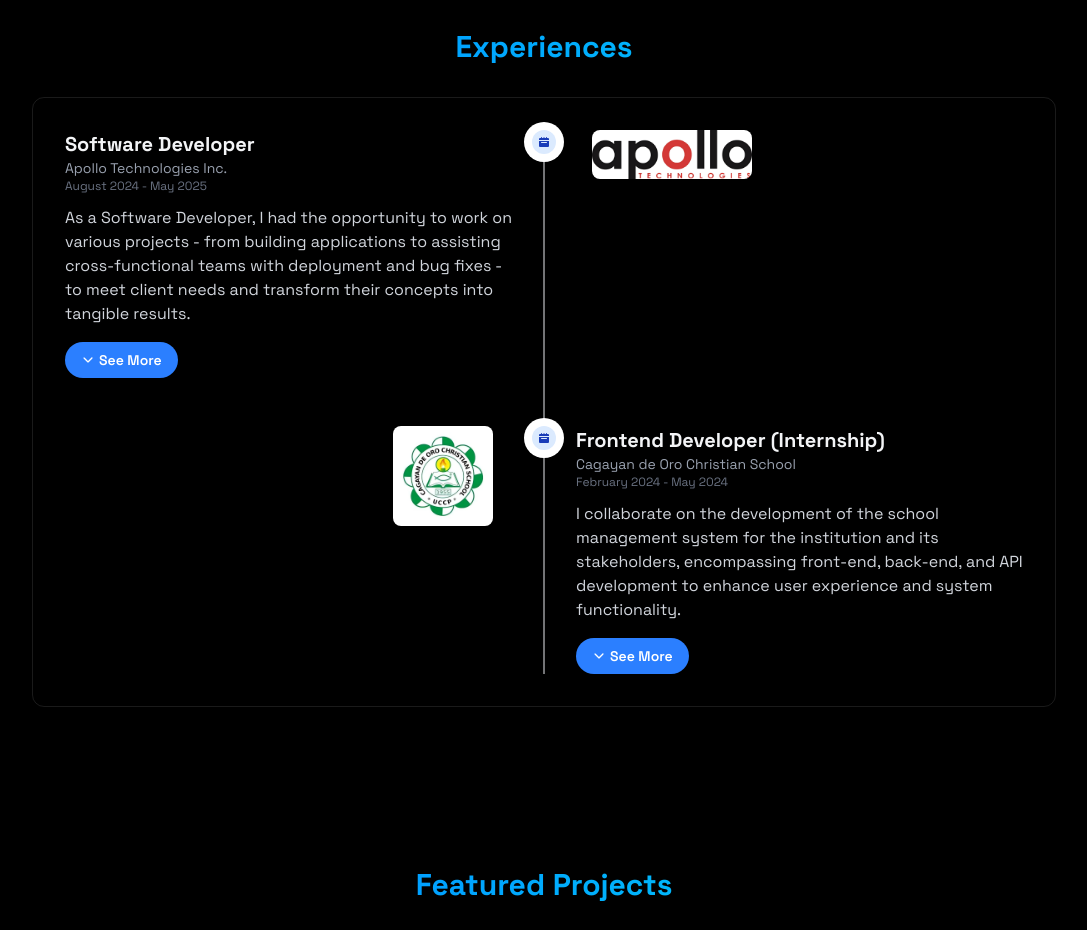
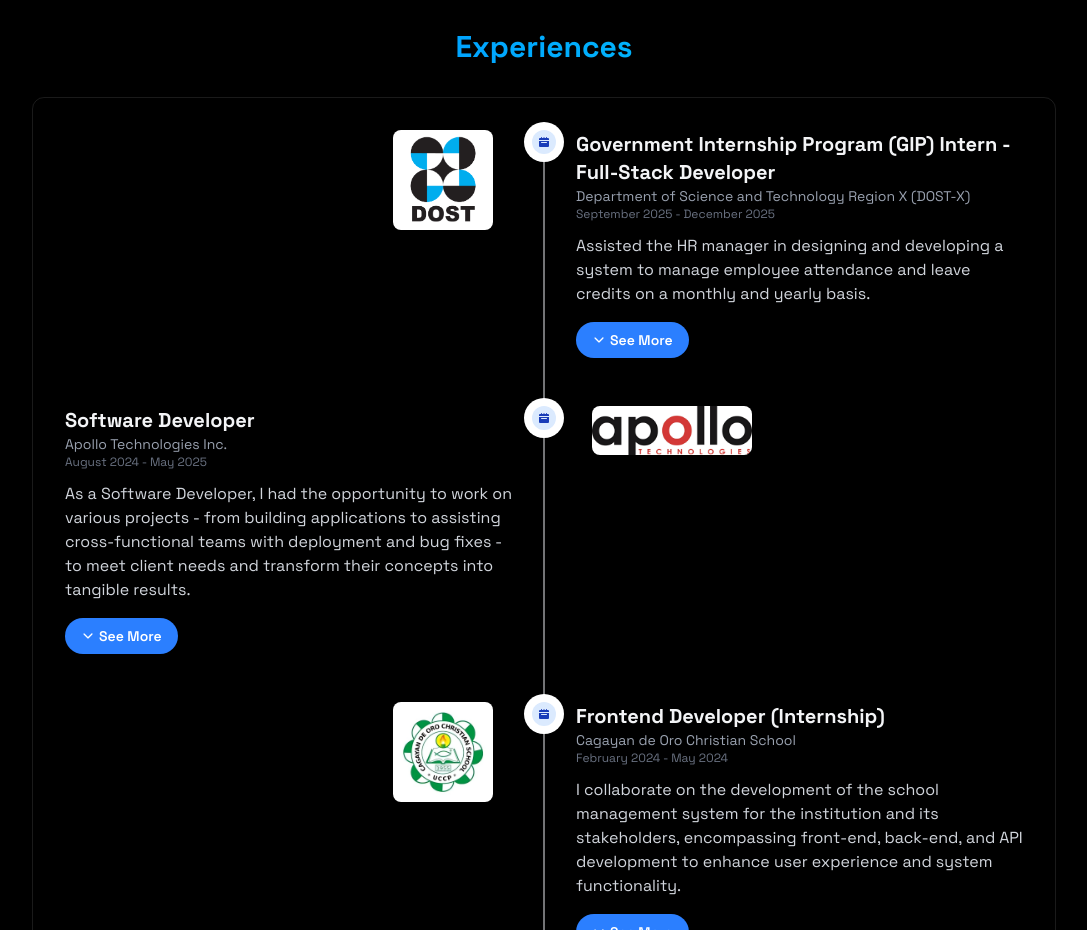
Before and after one commit to anne716/portfolio-gabriento, a React (Vite) app: page / in a window 1280 px wide. Shown: the part 2460-3390 px from the top of the page, without its empty margins (96-1183 px from the left). Built offline with nearby package versions, Linux system fonts and the light colour scheme; a web font is replaced by a local one.

Commit message:
feat: add third experience in work experiences section

```diff
--- a/src/components/sections/Experience.jsx
+++ b/src/components/sections/Experience.jsx
@@ -7,31 +7,38 @@ import tailwindcssLogo from "../../assets/svg/tailwindcss.svg";
 import { IoIosArrowUp, IoIosArrowDown } from "react-icons/io";
 import apollotechLogo from "../../assets/images/logos/apollotech.png";
 import cdocsLogo from "../../assets/images/logos/cdocs.png";
+import dostLogo from "../../assets/images/logos/dost.png";
+import flowbiteLogo from "../../assets/svg/flowbite.svg";
 
 export const Experience = () => {
     const [isFirstExpanded, setIsFirstExpanded] = useState(false);
     const [isSecondExpanded, setIsSecondExpanded] = useState(false);
+    const [isThirdExpanded, setIsThirdExpanded] = useState(false);
     const [timelineHeight, setTimelineHeight] = useState('auto');
 
     const firstExperienceRef = useRef(null);
     const secondExperienceRef = useRef(null);
+    const thirdExperienceRef = useRef(null);
     const timelineContainerRef = useRef(null);
 
     const toggleExpandFirst = () => setIsFirstExpanded(!isFirstExpanded);
     const toggleExpandSecond = () => setIsSecondExpanded(!isSecondExpanded);
+    const toggleExpandThird = () => setIsThirdExpanded(!isThirdExpanded);
 
     useEffect(() => {
         const updateTimelineHeight = () => {
-            if (firstExperienceRef.current && secondExperienceRef.current && timelineContainerRef.current) {
+            if (firstExperienceRef.current && secondExperienceRef.current && thirdExperienceRef.current && timelineContainerRef.current) {
                 // Get the bottom position of both experience cards relative to the container
                 const firstRect = firstExperienceRef.current.getBoundingClientRect();
                 const secondRect = secondExperienceRef.current.getBoundingClientRect();
+                const thirdRect = thirdExperienceRef.current.getBoundingClientRect();
                 const containerRect = timelineContainerRef.current.getBoundingClientRect();
 
                 const firstBottom = firstRect.bottom - containerRect.top;
                 const secondBottom = secondRect.bottom - containerRect.top;
+                const thirdBottom = thirdRect.bottom - containerRect.top;
 
-                const newHeight = Math.max(firstBottom, secondBottom) - 33;
+                const newHeight = Math.max(firstBottom, secondBottom, thirdBottom) - 33;
                 setTimelineHeight(`${newHeight}px`);
             }
         };
@@ -49,11 +56,14 @@ export const Experience = () => {
         if (secondExperienceRef.current) {
             resizeObserver.observe(secondExperienceRef.current);
         }
+        if (thirdExperienceRef.current) {
+            resizeObserver.observe(thirdExperienceRef.current);
+        }
 
         return () => {
             resizeObserver.disconnect();
         };
-    }, [isFirstExpanded, isSecondExpanded]);
+    }, [isFirstExpanded, isSecondExpanded, isThirdExpanded]);
 
     return (
         <section
@@ -76,6 +86,117 @@ export const Experience = () => {
                     ></div>
 
                     <ol className="space-y-12">
+                        <li className="relative w-1/2 pl-8 text-left right-side ml-auto" ref={thirdExperienceRef}>
+                            <div className="absolute top-0 left-0 transform -translate-x-1/2">
+                                <span className="flex items-center justify-center w-6 h-6 bg-blue-100 rounded-full ring-8 ring-white dark:ring-gray-900 dark:bg-blue-900">
+                                    <svg
+                                        className="w-2.5 h-2.5 text-blue-800 dark:text-blue-300"
+                                        aria-hidden="true"
+                                        xmlns="http://www.w3.org/2000/svg"
+                                        fill="currentColor"
+                                        viewBox="0 0 20 20"
+                                    >
+                                        <path d="M20 4a2 2 0 0 0-2-2h-2V1a1 1 0 0 0-2 0v1h-3V1a1 1 0 0 0-2 0v1H6V1a1 1 0 0 0-2 0v1H2a2 2 0 0 0-2 2v2h20V4ZM0 18a2 2 0 0 0 2 2h16a2 2 0 0 0 2-2V8H0v10Zm5-8h10a1 1 0 0 1 0 2H5a1 1 0 0 1 0-2Z" />
+                                    </svg>
+                                </span>
+                            </div>
+
+                            <div className="absolute top-0 right-0 transform -translate-x-[395%] md:-translate-x-[530%] w-25 h-25 flex items-start">
+                                <img
+                                    src={dostLogo}
+                                    alt="DOST Logo"
+                                    className="max-w-full max-h-full object-contain rounded-lg bg-white"
+                                />
+                            </div>
+                            <div>
+                                <h3 className="text-xl font-bold">
+                                    Government Internship Program (GIP) Intern - Full-Stack Developer
+                                </h3>
+                                <h4 className="text-sm text-gray-400">
+                                    Department of Science and Technology Region X (DOST-X)
+                                </h4>
+                                <time className="block text-xs text-gray-500 mb-3">
+                                    September 2025 - December 2025
+                                </time>
+                                <p className="text-gray-300 mb-4">
+                                    Assisted the HR manager in designing and developing a system to manage employee attendance and leave credits on a monthly and yearly basis.
+                                </p>
+
+                                {!isThirdExpanded && (
+                                    <button
+                                        onClick={toggleExpandThird}
+                                        className="cursor-pointer flex justify-center items-center gap-1 bg-blue-500 text-white text-sm py-2 px-4 rounded-full font-semibold transition relative overflow-hidden hover:-translate-y-0.5 hover:shadow-[0_0_15px_rgba(59,130,246,0.4)]"
+                                    >
+                                        <IoIosArrowDown /> See More
+                                    </button>
+                                )}
+
+                                {isThirdExpanded && (
+                                    <>
+                                        <p className="font-bold mb-2">
+                                            Activities
+                                        </p>
+                                        <ul className="list-disc list-inside text-gray-300 mb-4 ps-1">
+                                            <li>Designed the Attendance Management System using Figma.</li>
+                                            <li>Developed a responsive front-end using ReactJS, TailwindCSS, and Flowbite.</li>
+                                            <li>Developed the back-end using Laravel and PostgreSQL.</li>
+                                        </ul>
+
+                                        <p className="font-bold mb-2">
+                                            Technologies
+                                        </p>
+                                        <div className="grid grid-cols-3 md:grid-cols-5 gap-1 space-y-2 mb-6">
+                                            <div className="cursor-default flex items-center gap-1 hover:-translate-y-1 transition">
+                                                <svg width={20} height={20}>
+                                                    <use xlinkHref={`${sprite}#react`} />
+                                                </svg>
+                                                <span className="text-[11px] text-gray-300">React</span>
+                                            </div>
+                                            <div className="cursor-default flex items-center gap-1 hover:-translate-y-1 transition">
+                                                <svg width={20} height={20}>
+                                                    <use xlinkHref={`${sprite}#laravel`} />
+                                                </svg>
+                                                <span className="text-[11px] text-gray-300">Laravel</span>
+                                            </div>
+                                            <div className="cursor-default flex items-center gap-1 hover:-translate-y-1 transition">
+                                                <svg width={20} height={20}>
+                                                    <use xlinkHref={`${sprite}#html`} />
+                                                </svg>
+                                                <span className="text-[11px] text-gray-300">HTML</span>
+                                            </div>
+                                            <div className="cursor-default flex items-center gap-1 hover:-translate-y-1 transition">
+                                                <svg width={20} height={20}>
+                                                    <use xlinkHref={`${sprite}#css`} />
+                                                </svg>
+                                                <span className="text-[11px] text-gray-300">CSS</span>
+                                            </div>
+                                            <div className="cursor-default flex items-center gap-1 hover:-translate-y-1 transition">
+                                                <svg width={20} height={20}>
+                                                    <use xlinkHref={`${sprite}#javascript`} />
+                                                </svg>
+                                                <span className="text-[11px] text-gray-300">JavaScript</span>
+                                            </div>
+                                            <div className="cursor-default flex items-center gap-1 hover:-translate-y-1 transition">
+                                                <img src={tailwindcssLogo} alt="TailwindCSS Logo" width={20} height={20} />
+                                                <span className="text-[11px] text-gray-300">TailwindCSS</span>
+                                            </div>
+                                            <div className="cursor-default flex items-center gap-1 mb-2 hover:-translate-y-1 transition">
+                                                <img src={flowbiteLogo} alt="Flowbite Logo" width={20} height={20} />
+                                                <span className="text-[11px] text-gray-300">Flowbite</span>
+                                            </div>
+                                        </div>
+
+                                        <button
+                                            onClick={toggleExpandThird}
+                                            className="cursor-pointer flex justify-center items-center gap-1 bg-blue-500 text-white text-sm py-2 px-4 rounded-full font-semibold transition relative overflow-hidden hover:-translate-y-0.5 hover:shadow-[0_0_15px_rgba(59,130,246,0.4)]"
+                                        >
+                                            <IoIosArrowUp /> See Less
+                                        </button>
+                                    </>
+                                )}
+                            </div>
+                        </li>
+
                         <li className="relative w-1/2 pr-8 left-side" ref={firstExperienceRef}>
                             <div className="absolute top-0 right-0 transform translate-x-1/2">
                                 <span className="flex items-center justify-center w-6 h-6 bg-blue-100 rounded-full ring-8 ring-white dark:ring-gray-900 dark:bg-blue-900">
@@ -303,7 +424,7 @@ export const Experience = () => {
                                                 <img src={pythonLogo} alt="Python Logo" width={20} height={20} />
                                                 <span className="text-[11px] text-gray-300">Python</span>
                                             </div>
-                                            <div className="cursor-default flex items-center gap-1 hover:-translate-y-1 transition">
+                                            <div className="cursor-default flex items-center gap-1 mb-2 hover:-translate-y-1 transition">
                                                 <svg width={20} height={20}>
                                                     <use xlinkHref={`${sprite}#material-ui`} />
                                                 </svg>
```
Also changed, not shown: src/assets/images/logos/dost.png (added).
